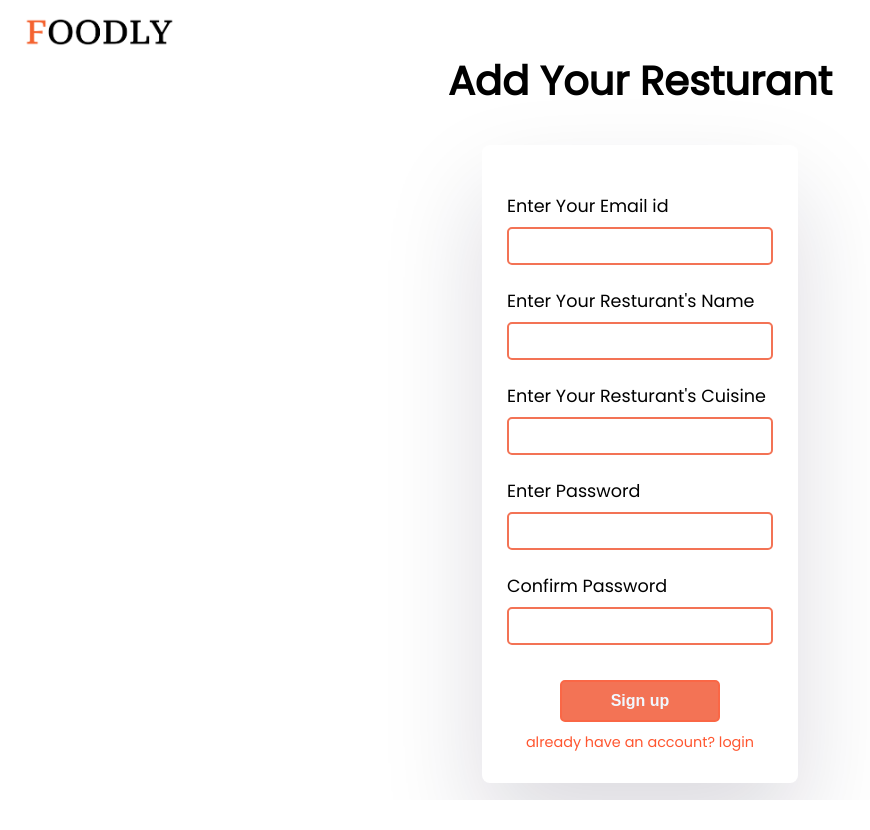
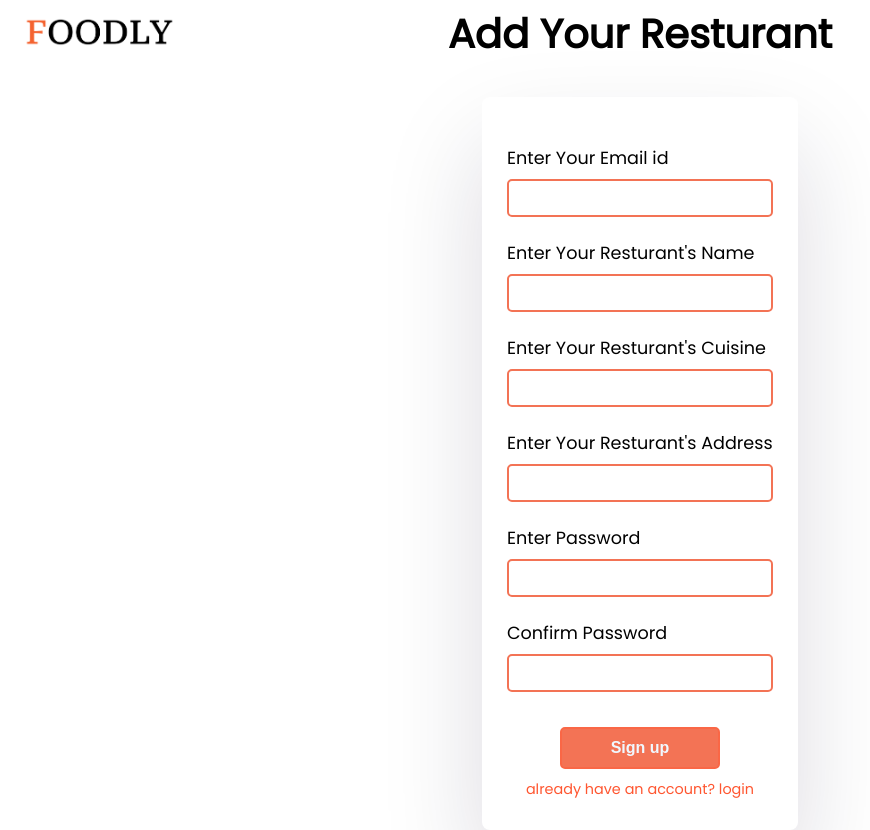
Before and after one commit to am12an34/xyz_foodly, a Flask app: page /resturantsregister in a window 1280 px wide. Shown: the whole page, without its empty margins (0-870 px from the left). Before the commit the page ends 800 px from the top, so only its background shows below. Run offline with Flask 3, Linux system fonts and the light colour scheme.

Commit message:
resturantsregister update

```diff
--- a/foodly/templates/adminhome.html
+++ b/foodly/templates/adminhome.html
@@ -50,9 +50,9 @@
 
     </div>
     <div class="content">
-        {%block content%}
-        {%endblock%}
-        </div>
+        <!-- {%block content%}
+        {%endblock%} -->
+
     </div>
         <script src="https://cdn.jsdelivr.net/npm/bootstrap@5.1.3/dist/js/bootstrap.bundle.min.js"
             integrity="sha384-ka7Sk0Gln4gmtz2MlQnikT1wXgYsOg+OMhuP+IlRH9sENBO0LRn5q+8nbTov4+1p"
--- /dev/null
+++ b/foodly/templates/resturantsadmin.html
@@ -0,0 +1,6 @@
+{%extends "adminhome.html"%}
+{%block content%}
+
+
+
+{%endblock%}
--- a/foodly/templates/resturantsregister.html
+++ b/foodly/templates/resturantsregister.html
@@ -21,6 +21,8 @@
                 <input class="input-box" type="text" id="resturant-name" required>
                 <label class="input-label" for="resturant-cuisine">Enter Your Resturant's Cuisine</label>
                 <input class="input-box" type="text" id="resturant-cuisine" required>
+                <label class="input-label" for="resturant-address">Enter Your Resturant's Address</label>
+                <input class="input-box" type="text" id="resturant-address" required>
                 <label class="input-label" for="password">Enter Password</label>
                 <input class="input-box" type="password" id="password" required>
                 <label class="input-label" for="cnf-password">Confirm Password</label>
```
